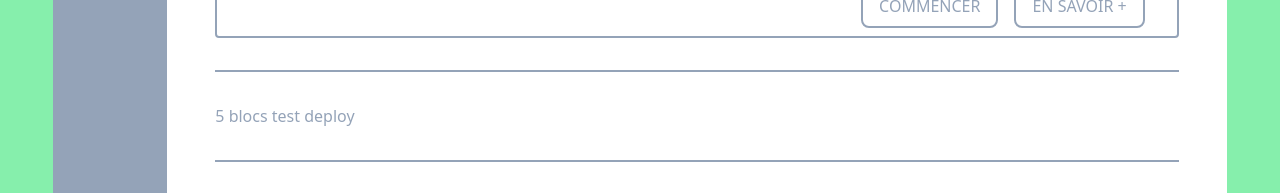
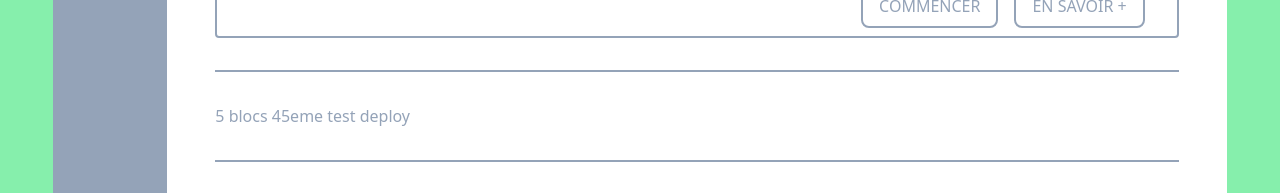
Before and after one commit to Charmander-Team/fo-diag-plus, a Next.js app: page / in a window 1280 px wide. Shown: the part 607-800 px from the top of the page. Built offline with nearby package versions, Linux system fonts and the light colour scheme.

Commit message:
:rocket: another auto deploy test

```diff
--- a/pages/index.jsx
+++ b/pages/index.jsx
@@ -14,7 +14,7 @@ const Home = () => {
             </div>
 
             <div className="pt-8 pb-8">
-                5 blocs test deploy
+                5 blocs 45eme test deploy
             </div>
 
             <div className="pt-8 pb-8">
```
